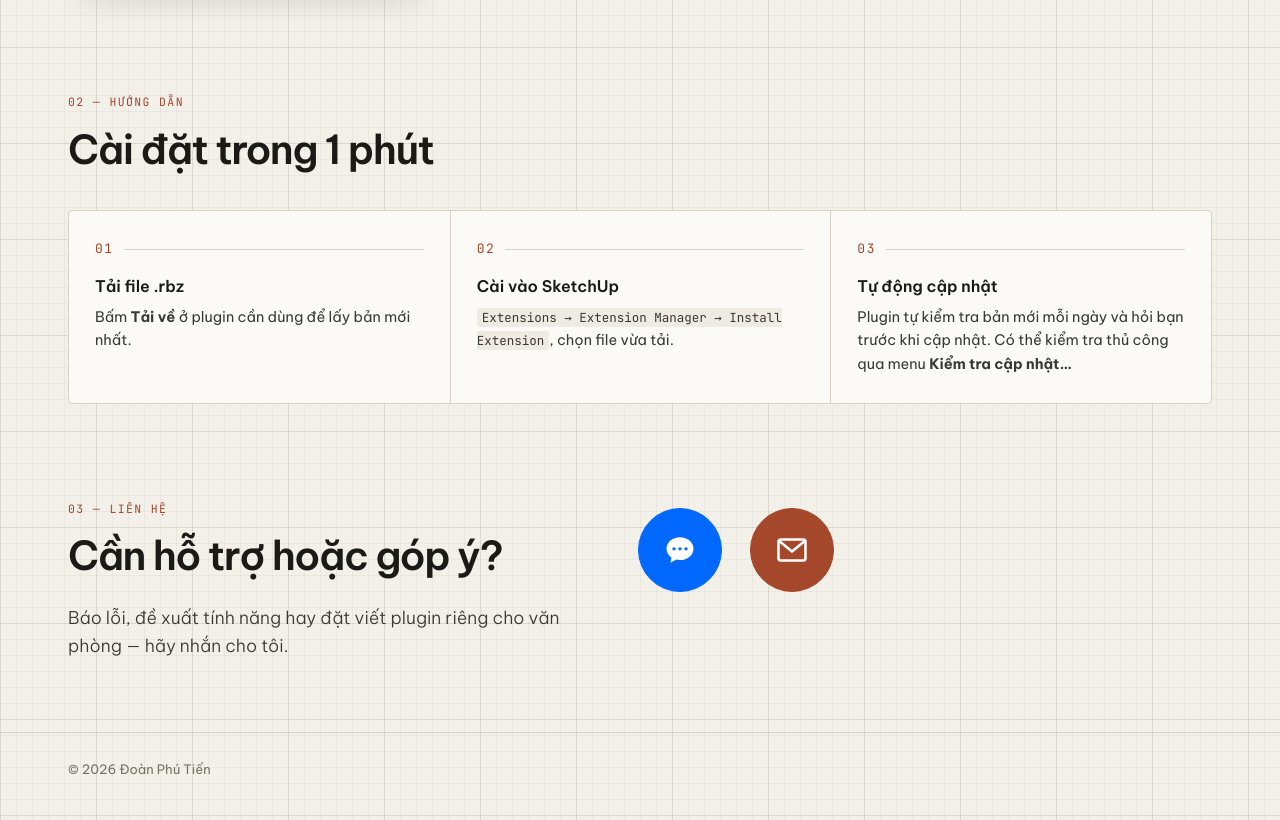
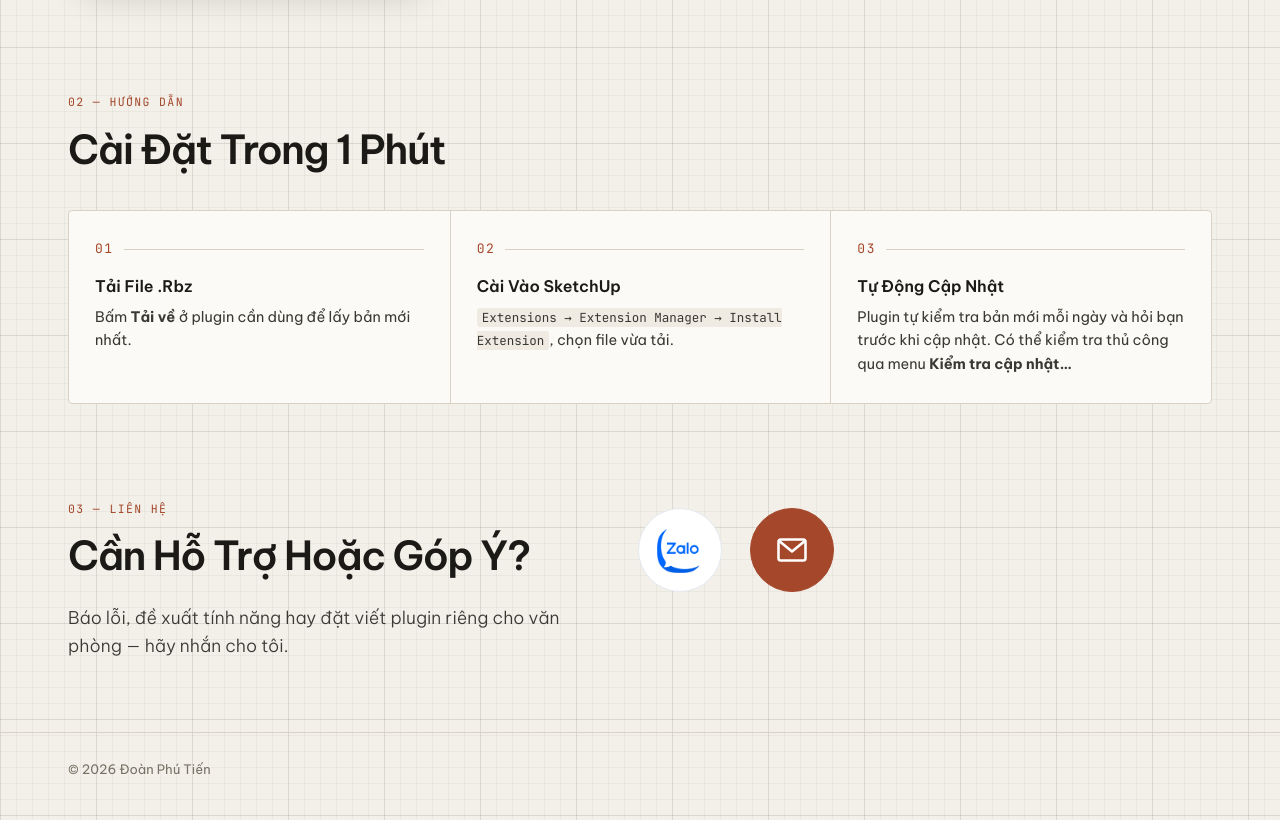
Before and after one commit to doanphutien00-afk/doanphutien00-afk.github.io, a plain HTML site: page index.html in a window 1280 px wide. Shown: the part 1681-2501 px from the top of the page. Drawn offline with Linux system fonts and the light colour scheme.

Commit message:
Logo Zalo, viết hoa chữ đầu tiêu đề
Co-Authored-By: Claude Opus 5.5 <noreply@anthropic.com>
Claude-Session: https://claude.ai/code/session_0191qHTLLVNnHWZpfNjL9CiV

```diff
--- a/index.html
+++ b/index.html
@@ -114,6 +114,7 @@ h1 .line:nth-child(2) > span{animation-delay:.12s}
 section{padding:72px 0}
 .sec-head{display:flex; align-items:end; justify-content:space-between; gap:24px; flex-wrap:wrap; margin-bottom:28px}
 .sec-no{color:var(--accent)}
+h1,h2,h3,.step h4{text-transform:capitalize}
 h2{font-family:var(--serif); font-weight:600; font-size:clamp(28px,3.4vw,40px); margin:6px 0 0; letter-spacing:-.035em}
 .toolbar{display:flex; gap:12px; flex-wrap:wrap; align-items:center}
 .search{position:relative}
@@ -188,6 +189,8 @@ h3{font-family:var(--serif); font-weight:600; font-size:20px; line-height:1.2; m
 .social:hover .lbl,.social:focus-visible .lbl{opacity:1; translate:-50% 0}
 .s-zalo{--brand:#0068ff; color:#fff; background:#0068ff; border-color:#0068ff}
 .s-mail{--brand:var(--accent); color:var(--on-accent); background:var(--accent); border-color:var(--accent)}
+.social.has-img{background:#fff; border-color:#e3e8f0}
+.social.has-img img{width:46px; height:46px; border-radius:10px}
 .s-zalo:hover,.s-mail:hover{background:var(--brand); filter:brightness(1.08)}
 .social .lbl{color:var(--muted)}
 .social::before{color:var(--brand)}
@@ -484,7 +487,7 @@ function renderChrome(){
   }
   $("#notice").innerHTML=state.status?`<div class="notice">${esc(T(state.status))}</div>`:"";
   const items=[];
-  if(c.zalo) items.push({cls:"s-zalo",label:"Zalo",href:`https://zalo.me/${c.zalo.replace(/\D/g,"")}`,
+  if(c.zalo) items.push({cls:"s-zalo"+(c.zalo_icon?" has-img":""),label:"Zalo",href:`https://zalo.me/${c.zalo.replace(/\D/g,"")}`,
     icon:c.zalo_icon?`<img src="${esc(c.zalo_icon)}" alt="">`:`<svg><use href="#i-chat"/></svg>`});
   if(c.email) items.push({cls:"s-mail",label:"Email",href:`mailto:${c.email}`,icon:`<svg><use href="#i-mail"/></svg>`});
   $("#contactCards").innerHTML=items.map(i=>`<a class="social ${i.cls}" href="${esc(i.href)}" target="_blank" rel="noopener" aria-label="${esc(i.label)}" title="${esc(i.label)}">${i.icon}<span class="lbl mono">${esc(i.label)}</span></a>`).join("");
--- a/plugins.json
+++ b/plugins.json
@@ -6,7 +6,7 @@
     "contact": {
       "zalo": "0965132144",
       "email": "doanphutien00@gmail.com",
-      "zalo_icon": ""
+      "zalo_icon": "icons/zalo.webp"
     }
   },
   "plugins": [
```
Also changed, not shown: icons/zalo.webp (added).
